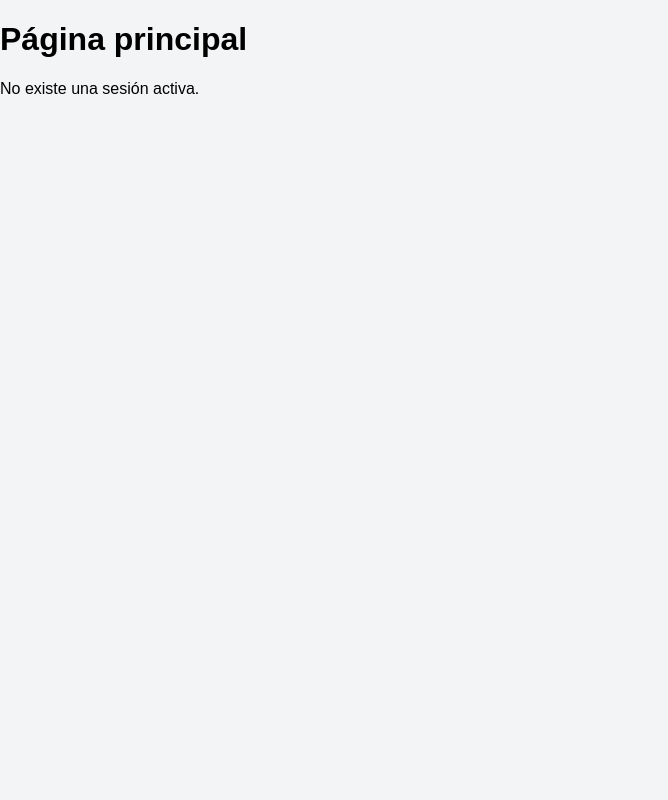
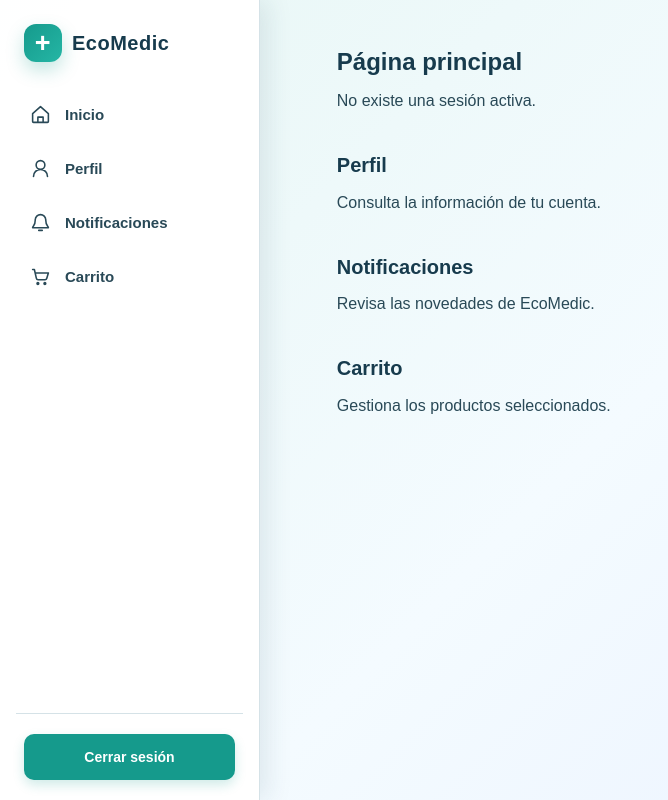
Before and after one commit to Emsof26/web-ecomedic, a React (Vite) app in the folder web-comedic/: page / in a window 1280 px wide. Shown: the whole page, without its empty margins (0-668 px from the left). Built offline with nearby package versions, Linux system fonts and the light colour scheme.

Commit message:
Se agrego el Navbar de la pagina

```diff
--- /dev/null
+++ b/web-comedic/src/components/navigation/Navbar.css
@@ -0,0 +1,196 @@
+.sidebar {
+  position: fixed;
+  z-index: 20;
+  inset: 0 auto 0 0;
+  width: 260px;
+  padding: 24px 16px 20px;
+
+  display: flex;
+  flex-direction: column;
+
+  background: rgba(255, 255, 255, 0.96);
+  border-right: 1px solid #d5e2e7;
+  box-shadow: 8px 0 24px rgba(30, 70, 90, 0.1);
+}
+
+.sidebar__header,
+.sidebar__brand,
+.sidebar__link {
+  display: flex;
+  align-items: center;
+}
+
+.sidebar__header {
+  justify-content: space-between;
+  padding: 0 8px 28px;
+}
+
+.sidebar__brand {
+  gap: 10px;
+  color: #173b4d;
+  font-size: 20px;
+  font-weight: 700;
+  letter-spacing: 0.5px;
+  text-decoration: none;
+}
+
+.sidebar__brand-mark {
+  width: 38px;
+  height: 38px;
+  display: grid;
+  place-items: center;
+  border-radius: 12px;
+  background: linear-gradient(135deg, #159a8c, #25b6a5);
+  box-shadow: 0 8px 18px rgba(21, 154, 140, 0.25);
+  color: #fff;
+  font-size: 27px;
+  line-height: 1;
+}
+
+.sidebar__navigation {
+  display: grid;
+  gap: 6px;
+}
+
+.sidebar__link {
+  min-height: 48px;
+  gap: 14px;
+  padding: 0 14px;
+  border-radius: 10px;
+  color: #294957;
+  font-size: 15px;
+  font-weight: 600;
+  text-decoration: none;
+  transition: background-color 0.2s ease, color 0.2s ease;
+}
+
+.sidebar__link:hover,
+.sidebar__link:focus-visible {
+  background: #e8f7f5;
+  color: #117d73;
+}
+
+.sidebar__link svg,
+.sidebar-toggle svg,
+.sidebar__close svg {
+  width: 21px;
+  height: 21px;
+  fill: none;
+  stroke: currentColor;
+  stroke-linecap: round;
+  stroke-linejoin: round;
+  stroke-width: 1.8;
+}
+
+.sidebar__footer {
+  margin-top: auto;
+  padding: 20px 8px 0;
+  border-top: 1px solid #d5e2e7;
+}
+
+.sidebar__user {
+  margin: 0 0 12px;
+  overflow: hidden;
+  color: #71838d;
+  font-size: 14px;
+  text-overflow: ellipsis;
+  white-space: nowrap;
+}
+
+.sidebar__logout {
+  width: 100%;
+  min-height: 46px;
+  border: 0;
+  border-radius: 10px;
+  background: #159a8c;
+  box-shadow: 0 5px 12px rgba(21, 154, 140, 0.2);
+  color: #fff;
+  font: inherit;
+  font-size: 14px;
+  font-weight: 600;
+  cursor: pointer;
+  transition: background-color 0.2s ease;
+}
+
+.sidebar__logout:hover,
+.sidebar__logout:focus-visible {
+  background: #117d73;
+}
+
+.sidebar-toggle,
+.sidebar__close {
+  border: 0;
+  background: transparent;
+  color: #294957;
+  cursor: pointer;
+}
+
+.sidebar-toggle {
+  display: none;
+}
+
+.sidebar__close {
+  display: none;
+  padding: 8px;
+}
+
+.sidebar__overlay {
+  display: none;
+}
+
+.sidebar__link:focus-visible,
+.sidebar__brand:focus-visible,
+.sidebar__logout:focus-visible,
+.sidebar-toggle:focus-visible,
+.sidebar__close:focus-visible {
+  outline: 3px solid rgba(21, 154, 140, 0.3);
+  outline-offset: 2px;
+}
+
+@media (max-width: 768px) {
+  .sidebar {
+    width: min(82vw, 300px);
+    transform: translateX(-105%);
+    transition: transform 0.25s ease;
+  }
+
+  .sidebar--open {
+    transform: translateX(0);
+  }
+
+  .sidebar-toggle {
+    position: fixed;
+    z-index: 10;
+    top: 16px;
+    left: 16px;
+    width: 44px;
+    height: 44px;
+    display: grid;
+    place-items: center;
+    border-radius: 10px;
+    background: #fff;
+    box-shadow: 0 6px 18px rgba(30, 70, 90, 0.14);
+  }
+
+  .sidebar__close {
+    display: grid;
+    place-items: center;
+  }
+
+  .sidebar__overlay {
+    position: fixed;
+    z-index: 15;
+    inset: 0;
+    display: block;
+    visibility: hidden;
+    border: 0;
+    background: rgba(23, 59, 77, 0.35);
+    opacity: 0;
+    transition: opacity 0.25s ease, visibility 0.25s ease;
+  }
+
+  .sidebar__overlay--visible {
+    visibility: visible;
+    opacity: 1;
+  }
+}
--- /dev/null
+++ b/web-comedic/src/components/navigation/Navbar.tsx
@@ -0,0 +1,151 @@
+import { useState } from "react";
+import type { ReactNode } from "react";
+
+import type { User } from "../../types/auth";
+
+import "./Navbar.css";
+
+
+interface NavbarProps {
+  user: User | null;
+  onLogout: () => void;
+}
+
+
+interface NavigationItemProps {
+  href: string;
+  label: string;
+  onNavigate: () => void;
+  children: ReactNode;
+}
+
+
+function NavigationItem({ href, label, onNavigate, children }: NavigationItemProps) {
+  return (
+    <a className="sidebar__link" href={href} onClick={onNavigate}>
+      {children}
+      <span>{label}</span>
+    </a>
+  );
+}
+
+
+function MenuIcon() {
+  return (
+    <svg aria-hidden="true" viewBox="0 0 24 24">
+      <path d="M4 7h16M4 12h16M4 17h16" />
+    </svg>
+  );
+}
+
+
+function CloseIcon() {
+  return (
+    <svg aria-hidden="true" viewBox="0 0 24 24">
+      <path d="m6 6 12 12M18 6 6 18" />
+    </svg>
+  );
+}
+
+
+function HomeIcon() {
+  return (
+    <svg aria-hidden="true" viewBox="0 0 24 24">
+      <path d="m3 11 9-8 9 8v9a1 1 0 0 1-1 1H4a1 1 0 0 1-1-1v-9ZM9 21v-6h6v6" />
+    </svg>
+  );
+}
+
+
+function UserIcon() {
+  return (
+    <svg aria-hidden="true" viewBox="0 0 24 24">
+      <path d="M20 21a8 8 0 0 0-16 0M12 13a5 5 0 1 0 0-10 5 5 0 0 0 0 10Z" />
+    </svg>
+  );
+}
+
+
+function BellIcon() {
+  return (
+    <svg aria-hidden="true" viewBox="0 0 24 24">
+      <path d="M18 9a6 6 0 0 0-12 0c0 7-3 7-3 9h18c0-2-3-2-3-9M14 21h-4" />
+    </svg>
+  );
+}
+
+
+function CartIcon() {
+  return (
+    <svg aria-hidden="true" viewBox="0 0 24 24">
+      <path d="M3 4h2l2.3 10.2a2 2 0 0 0 2 1.6h7.9a2 2 0 0 0 1.9-1.4L21 8H7M10 20a1 1 0 1 1-2 0 1 1 0 0 1 2 0ZM18 20a1 1 0 1 1-2 0 1 1 0 0 1 2 0Z" />
+    </svg>
+  );
+}
+
+
+/** Menú lateral reutilizable para las vistas con sesión autenticada. */
+function Navbar({ user, onLogout }: NavbarProps) {
+  const [isOpen, setIsOpen] = useState(false);
+  const closeMenu = () => setIsOpen(false);
+
+  return (
+    <>
+      <button
+        className="sidebar-toggle"
+        type="button"
+        aria-label={isOpen ? "Cerrar menú" : "Abrir menú"}
+        aria-controls="main-sidebar"
+        aria-expanded={isOpen}
+        onClick={() => setIsOpen((currentValue) => !currentValue)}
+      >
+        <MenuIcon />
+      </button>
+
+      <button
+        className={`sidebar__overlay${isOpen ? " sidebar__overlay--visible" : ""}`}
+        type="button"
+        aria-label="Cerrar menú"
+        tabIndex={isOpen ? 0 : -1}
+        onClick={closeMenu}
+      />
+
+      <aside id="main-sidebar" className={`sidebar${isOpen ? " sidebar--open" : ""}`}>
+        <div className="sidebar__header">
+          <a className="sidebar__brand" href="#inicio" onClick={closeMenu}>
+            <span className="sidebar__brand-mark" aria-hidden="true">+</span>
+            <span>EcoMedic</span>
+          </a>
+          <button className="sidebar__close" type="button" aria-label="Cerrar menú" onClick={closeMenu}>
+            <CloseIcon />
+          </button>
+        </div>
+
+        <nav className="sidebar__navigation" aria-label="Navegación principal">
+          <NavigationItem href="#inicio" label="Inicio" onNavigate={closeMenu}>
+            <HomeIcon />
+          </NavigationItem>
+          <NavigationItem href="#perfil" label="Perfil" onNavigate={closeMenu}>
+            <UserIcon />
+          </NavigationItem>
+          <NavigationItem href="#notificaciones" label="Notificaciones" onNavigate={closeMenu}>
+            <BellIcon />
+          </NavigationItem>
+          <NavigationItem href="#carrito" label="Carrito" onNavigate={closeMenu}>
+            <CartIcon />
+          </NavigationItem>
+        </nav>
+
+        <div className="sidebar__footer">
+          {user && <p className="sidebar__user">{user.name}</p>}
+          <button className="sidebar__logout" type="button" onClick={onLogout}>
+            Cerrar sesión
+          </button>
+        </div>
+      </aside>
+    </>
+  );
+}
+
+
+export default Navbar;
--- /dev/null
+++ b/web-comedic/src/pages/HomePage.css
@@ -0,0 +1,34 @@
+.home-page {
+  min-height: 100vh;
+  background: linear-gradient(135deg, #e8f7f5 0%, #f4fbff 50%, #e8f0ff 100%);
+}
+
+.home-page__content {
+  min-height: 100vh;
+  margin-left: 260px;
+  padding: 48px clamp(28px, 6vw, 80px);
+  color: #294957;
+}
+
+.home-page__content h1 {
+  margin: 0 0 12px;
+  color: #173b4d;
+}
+
+.home-page__content section {
+  max-width: 680px;
+  margin-bottom: 44px;
+  scroll-margin-top: 24px;
+}
+
+.home-page__content h2 {
+  color: #173b4d;
+  font-size: 20px;
+}
+
+@media (max-width: 768px) {
+  .home-page__content {
+    margin-left: 0;
+    padding: 84px 24px 40px;
+  }
+}
--- a/web-comedic/src/pages/HomePage.tsx
+++ b/web-comedic/src/pages/HomePage.tsx
@@ -1,17 +1,27 @@
 import { useNavigate } from "react-router-dom";
+
+import Navbar from "../components/navigation/Navbar";
 import { authRepository } from "../repositories/authRepository";
+
+import "./HomePage.css";
+
 
 function HomePage() {
   const navigate = useNavigate();
   const user = authRepository.getCurrentUser();
+
 
   const handleLogout = () => {
     authRepository.logout();
     navigate("/login", { replace: true });
   };
 
+
   return (
-    <main>
+    <div className="home-page">
+      <Navbar user={user} onLogout={handleLogout} />
+      <main className="home-page__content">
+        <section id="inicio">
           <h1>Página principal</h1>
 
           {user ? (
@@ -19,16 +29,28 @@ function HomePage() {
               <p>Bienvenido, {user.name}</p>
               <p>Carnet: {user.carnet}</p>
               <p>Rol: {user.role}</p>
-
-          <button type="button" onClick={handleLogout}>
-            Cerrar sesión
-          </button>
             </>
           ) : (
             <p>No existe una sesión activa.</p>
           )}
+        </section>
+
+        <section id="perfil">
+          <h2>Perfil</h2>
+          <p>Consulta la información de tu cuenta.</p>
+        </section>
+        <section id="notificaciones">
+          <h2>Notificaciones</h2>
+          <p>Revisa las novedades de EcoMedic.</p>
+        </section>
+        <section id="carrito">
+          <h2>Carrito</h2>
+          <p>Gestiona los productos seleccionados.</p>
+        </section>
       </main>
+    </div>
   );
 }
 
+
 export default HomePage;
```
Lines whose indentation alone changed are shown as unchanged.
